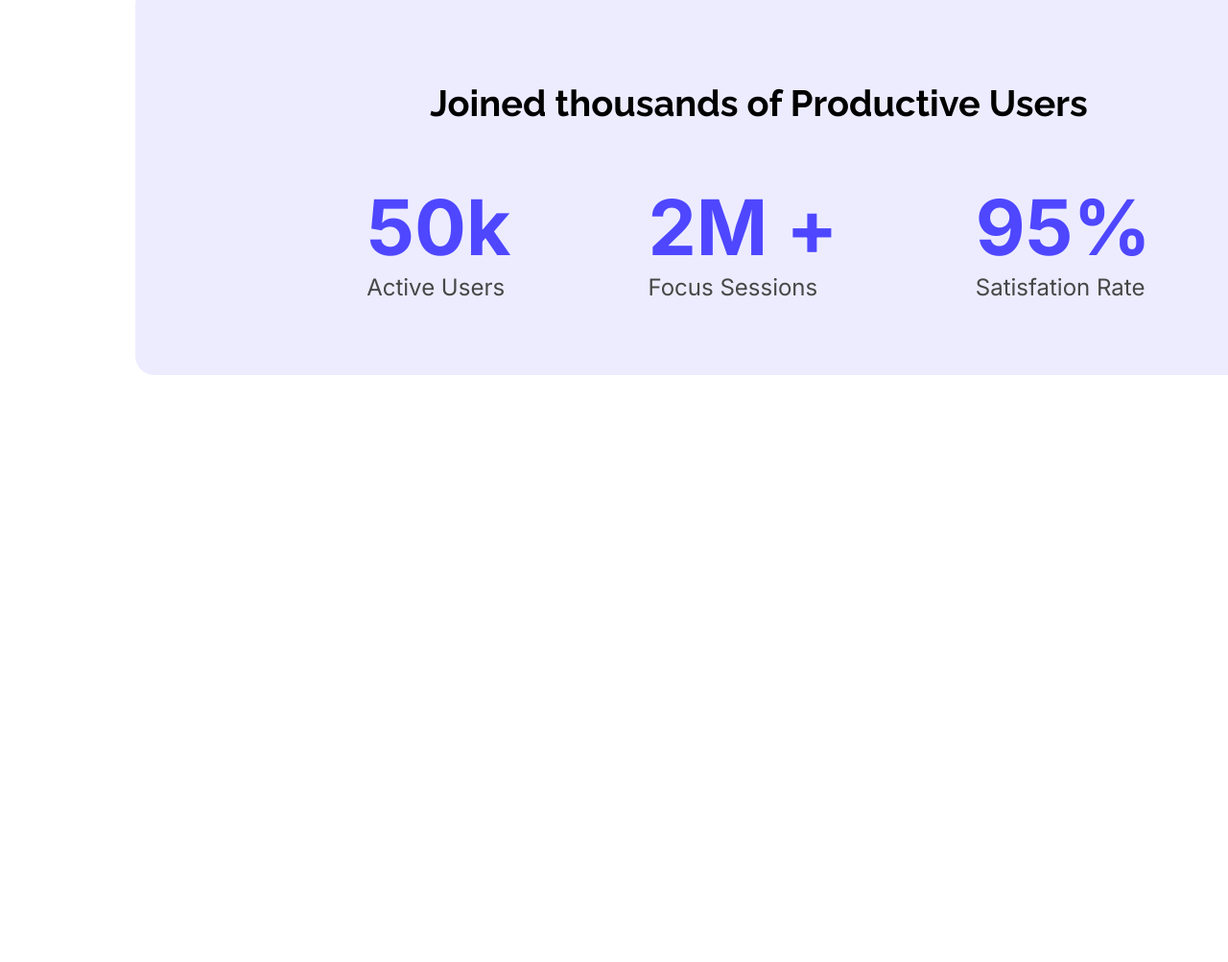
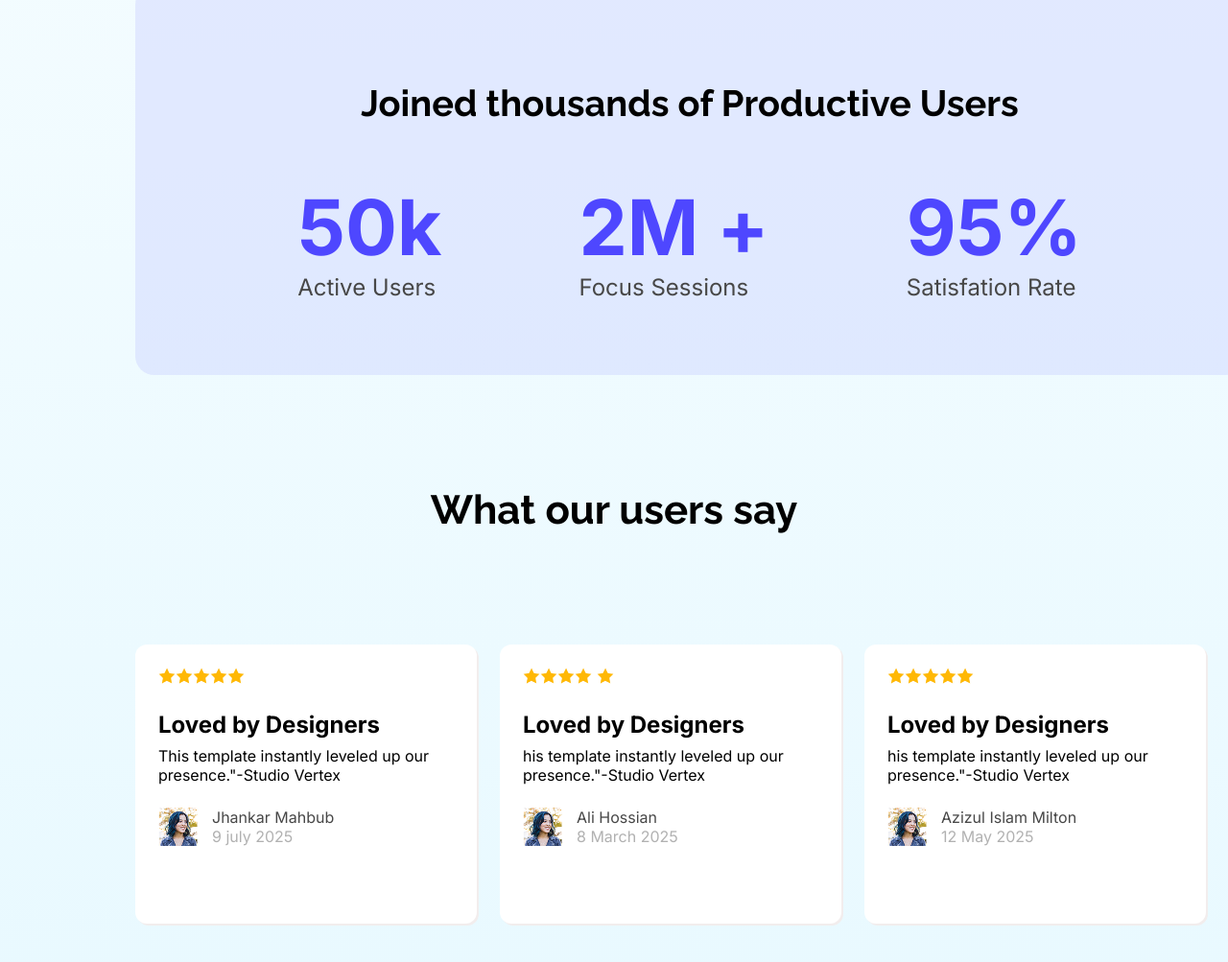
Before and after one commit to developerrudro/my-first-assigment, a plain HTML site: page index.html in a window 1280 px wide. Shown: the part 1273-2276 px from the top of the page at 96% size. Before the commit the page ends 1780 px from the top, so only its background shows below. Drawn offline with Linux system fonts and the light colour scheme.

Commit message:
added some essential card for users

```diff
--- a/css/style.css
+++ b/css/style.css
@@ -1,6 +1,9 @@
 * {
   margin: 0;
   padding: 0;
+}
+body{
+  background-image: linear-gradient( #ffffff ,#e8f9ff);
 }
 
 .inter-normal {
@@ -66,6 +69,7 @@
   display: flex;
 
   margin: 116px 160px 115px 140px;
+
   justify-content: space-between;
   align-items: center;
   width: 1140px;
@@ -112,7 +116,7 @@
  width: 1140px;
  height: 306px;
  margin: 116px 159px 116px 141px;
-padding:50px 80px ;
+padding:50px 8px ;
 border-radius: 20px;
 
 }
@@ -146,3 +150,59 @@ font-size: 20px;
 
 
 }
+
+
+/* user card */
+
+
+
+.cards{
+ display: flex;
+ justify-content: space-between;
+
+ margin-bottom: 10000px;
+ width: 1140px;
+ height: 306px;
+ margin: 116px 159px 116px 141px;
+
+}
+
+.card{
+ width: 366px;
+ height: 243px;
+ box-shadow: ;
+ margin-right: 24px;
+ padding: 24px;
+ border-radius: 12px;
+ background-color: #FFFFFF;
+ /* background-color: white; */
+ box-shadow: 2px 2px 0.5px #F2EDED;
+
+}
+
+
+.card-reviewer-info{
+  display: flex;
+  gap: 15px;
+}
+
+.card-title{
+  padding-bottom: 8px;
+  padding-top: 24px;
+}
+
+.card-text{
+  padding-bottom: 24px;
+}
+
+.user-told{
+  text-align: center;
+  font-size: 42px;
+  font-weight: bold;
+}
+.reviewer-name{
+  color: #474747;
+}
+.date{
+  color: #b1b1b1;
+}
--- a/index.html
+++ b/index.html
@@ -56,7 +56,64 @@
   </div>
 
  </section>
+<section class="user-say">
+  <h1 class="user-told raleway-normal">What our users say</h1>
+  <div class="cards">
+  <div class="card inter-normal">
 
+      <img src="./Assets/icon-star.png" alt="" class="rating"></img><img src="./Assets/icon-star.png" alt="" class="rating"></img><img src="./Assets/icon-star.png" alt="" class="rating"></img><img src="./Assets/icon-star.png" alt="" class="rating"></img><img src="./Assets/icon-star.png" alt="" class="rating"></img>
+      <h2 class="card-title">Loved by Designers</h2>
+      <p class="card-text">This template instantly leveled up our presence."-Studio Vertex</p>
+
+      <div class="card-reviewer-info">
+        <div class="reviewer-img">
+          <img src="./Assets/avatar.png" alt="">
+        </div>
+        <div class="reviewer-details">
+          <p class="reviewer-name">Jhankar Mahbub</p>
+          <span class="date"> 9 july 2025</span>
+        </div>
+      </div>
+
+      </div>
+      <div class="card inter-normal">
+        <img src="./Assets/icon-star.png" alt="" class="rating"></img><img src="./Assets/icon-star.png" alt="" class="rating"></img><img src="./Assets/icon-star.png" alt="" class="rating"></img><img src="./Assets/icon-star.png" alt="" class="rating"></img>  <img src="./Assets/icon-star.png" alt="" class="rating"></img>
+        <h2 class="card-title">Loved by Designers</h2>
+        <p class="card-text">his template instantly leveled up our presence."-Studio Vertex</p>
+
+        <div class="card-reviewer-info">
+          <div class="reviewer-img">
+            <img src="./Assets/avatar.png" alt="">
+          </div>
+          <div class="reviewer-details">
+            <p class="reviewer-name">Ali Hossian</p>
+            <span class="date">8 March 2025</span>
+          </div>
+        </div>
+
+      </div>
+      <div class="card inter-normal">
+        <img src="./Assets/icon-star.png" alt="" class="rating"></img><img src="./Assets/icon-star.png" alt="" class="rating"></img><img src="./Assets/icon-star.png" alt="" class="rating"></img><img src="./Assets/icon-star.png" alt="" class="rating"></img><img src="./Assets/icon-star.png" alt="" class="rating"></img>
+        <h2 class="card-title">Loved by Designers</h2>
+        <p class="card-text">his template instantly leveled up our presence."-Studio Vertex</p>
+
+        <div class="card-reviewer-info">
+          <div class="reviewer-img">
+            <img src="./Assets/avatar.png" alt="">
+          </div>
+          <div class="reviewer-details">
+            <p class="reviewer-name">Azizul Islam Milton</p>
+            <span class="date">12 May 2025</span>
+          </div>
+        </div>
+
+      </div>
+
+    </div>
+
+
+
+</section>
 
 
 
```
